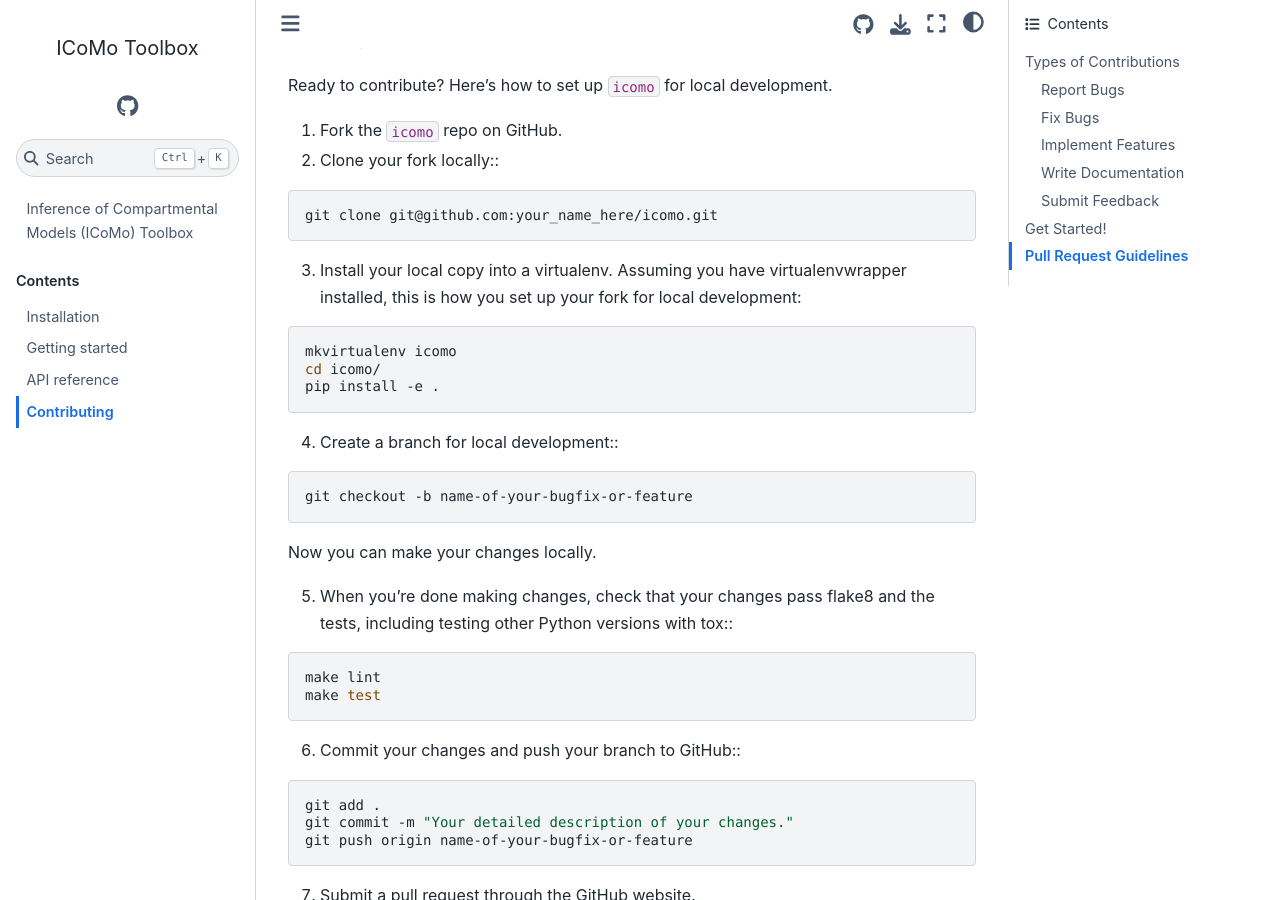
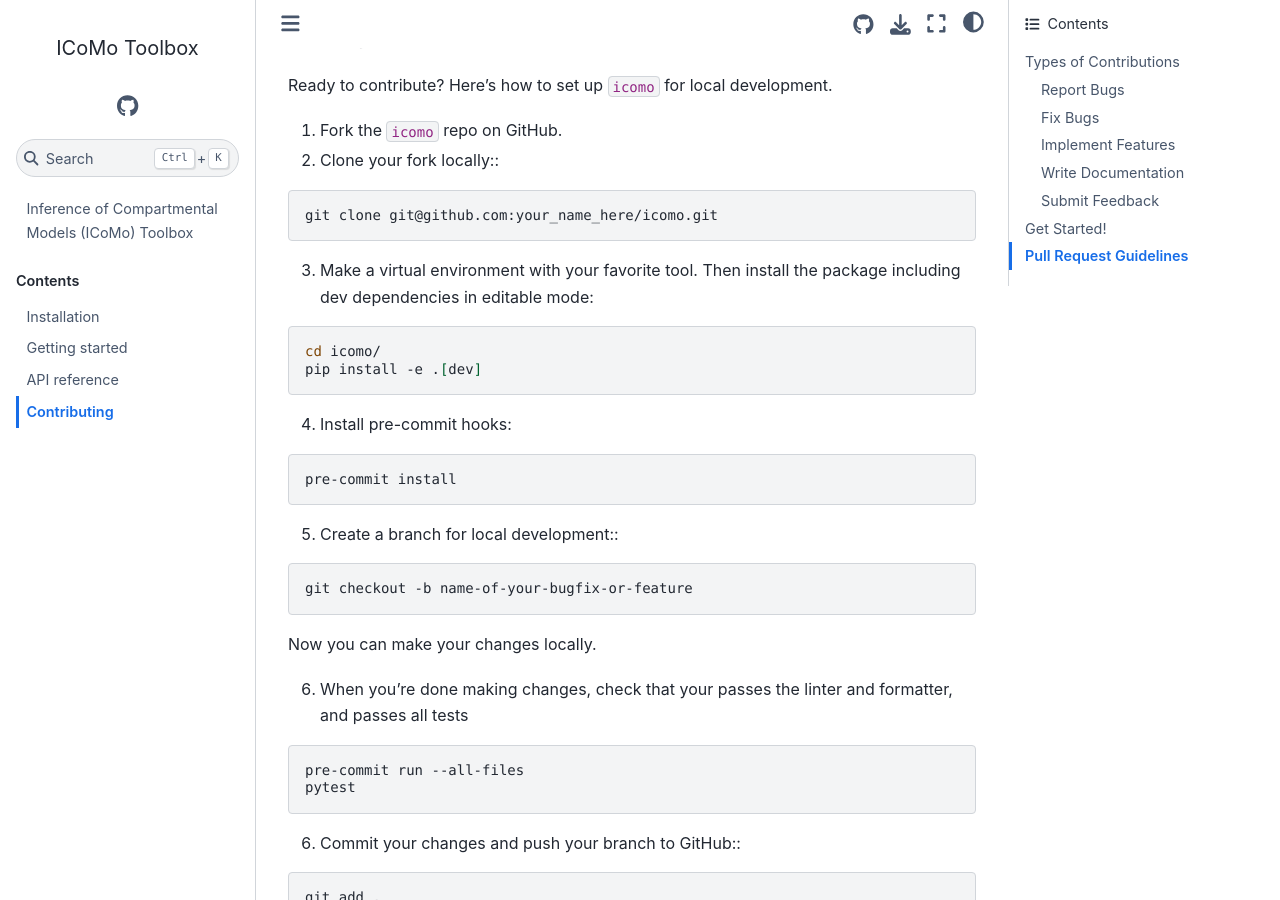
Before and after one commit to Priesemann-Group/icomo, a Sphinx documentation site: the page built from docs/contributing.md, in a window 1280 px wide and 900 px high, scrolled down 1236 px. Built offline with Sphinx 7.4.7 and the Sphinx Book theme 1.1.4, drawn with Linux system fonts in a browser that asks for light colours.

````diff
--- a/docs/contributing.md
+++ b/docs/contributing.md
@@ -55,17 +55,21 @@
 git clone git@github.com:your_name_here/icomo.git
 ```
 
-3.  Install your local copy into a virtualenv. Assuming you have
-    virtualenvwrapper installed, this is how you set up your fork for
-    local development:
+3.  Make a virtual environment with your favorite tool. Then install the package
+    including dev dependencies in editable mode:
 
 ```bash
-mkvirtualenv icomo
 cd icomo/
-pip install -e .
+pip install -e .[dev]
 ```
 
-4.  Create a branch for local development::
+4. Install pre-commit hooks:
+
+```bash
+pre-commit install
+```
+
+5. Create a branch for local development::
 
 ```bash
 git checkout -b name-of-your-bugfix-or-feature
@@ -73,12 +77,12 @@
 
 Now you can make your changes locally.
 
-5.  When you’re done making changes, check that your changes pass flake8
-    and the tests, including testing other Python versions with tox::
+6. When you’re done making changes, check that your passes the linter and formatter,
+   and passes all tests
 
 ```bash
-make lint
-make test
+pre-commit run --all-files
+pytest
 ```
 
 
````
Also changed, not shown: 2 other files.
